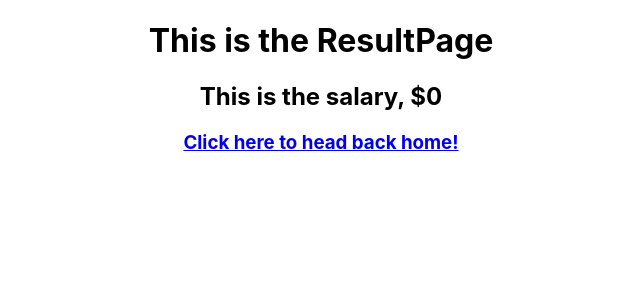
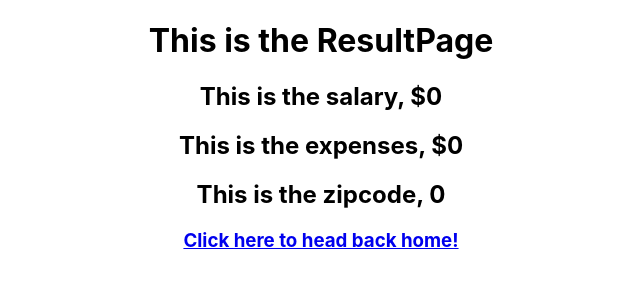
Before and after one commit to MatthewShindel/OnWard, a React (Create React App) app: page /result in a window 1280 px wide. Shown: the top 300 px of the page, without its empty margins (319-959 px from the left). Built offline with nearby package versions, Linux system fonts and the light colour scheme.

Commit message:
add expenses and salary to ResultPage

```diff
--- a/src/components/ResultPage/ResultPage.js
+++ b/src/components/ResultPage/ResultPage.js
@@ -6,6 +6,9 @@ export default function ResultPage( {salary, expenses, zipcode}){
 		<div className="ResultPage">
 			<h1>This is the ResultPage</h1>
 			<h2>This is the salary, ${salary}</h2>
+			<h2>This is the expenses, ${expenses}</h2>
+			<h2>This is the zipcode, {zipcode}</h2>
+
 			<Link to={`/`}>
 				<h3 >Click here to head back home!</h3>
 			</Link>
```
